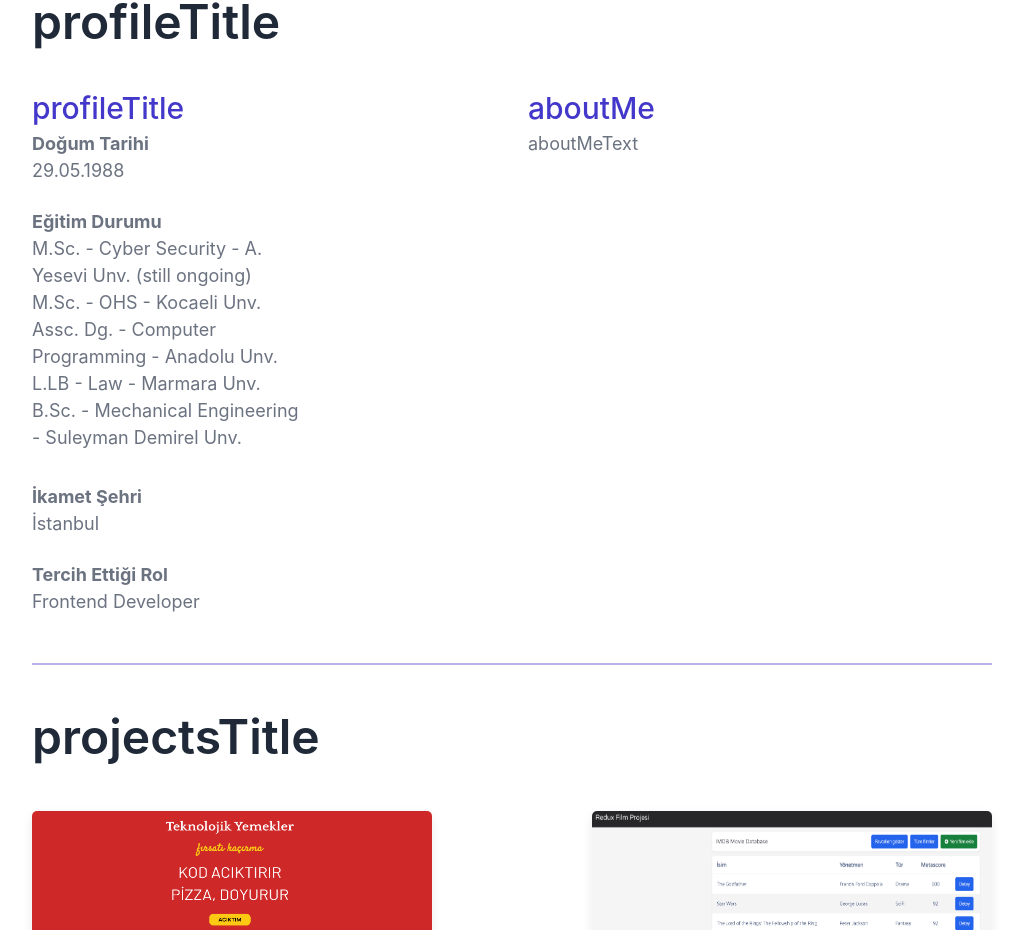
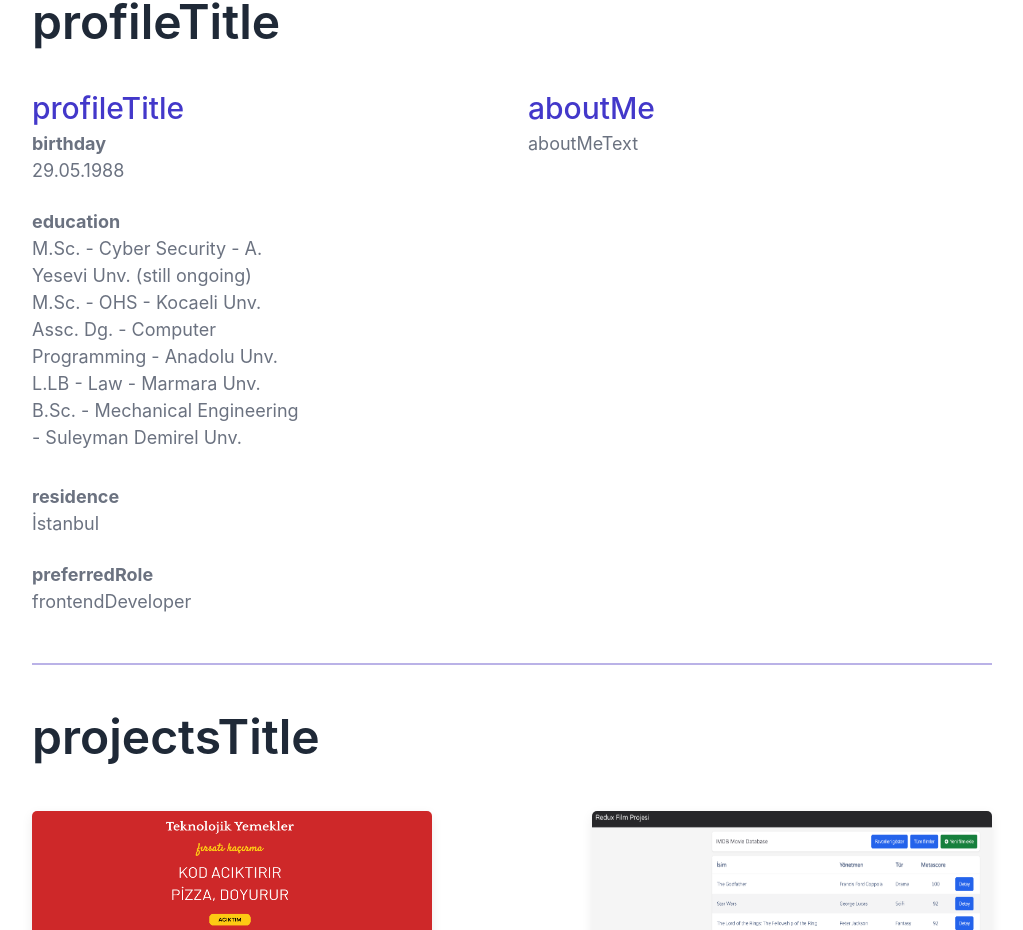
Before and after one commit to ibrahimfevzi/personal-portfolio, a React (Create React App) app: page / in a window 1280 px wide. Shown: the part 851-1781 px from the top of the page, without its empty margins (128-1151 px from the left). Built offline with nearby package versions, Linux system fonts and the light colour scheme; the HTML template or start-up script is replaced by a standard one; a web font is replaced by a local one.

Commit message:
polished

```diff
--- a/src/components/Profile.js
+++ b/src/components/Profile.js
@@ -15,12 +15,12 @@ const Profile = () => {
           <div className="profileInfo">
             <div className="profileInfoItemSol">
               <div className="profileInfoItem">
-                <p>Doğum Tarihi</p>
+                <p>{t("birthday")}</p>
                 <p>29.05.1988</p>
                 <br />
               </div>
               <div className="profileInfoItem">
-                <p>Eğitim Durumu</p>
+                <p>{t("education")}</p>
                 <p>M.Sc. - Cyber Security - A. Yesevi Unv. (still ongoing)</p>
                 <p>M.Sc. - OHS - Kocaeli Unv.</p>
                 <p>Assc. Dg. - Computer Programming - Anadolu Unv.</p>
@@ -30,14 +30,14 @@ const Profile = () => {
             </div>
             <div className="profileInfoItemSag">
               <div className="profileInfoItem">
-                <p>İkamet Şehri</p>
+                <p>{t("residence")}</p>
                 <p>İstanbul</p>
                 <br />
               </div>
 
               <div className="profileInfoItem">
-                <p>Tercih Ettiği Rol</p>
-                <p>Frontend Developer</p>
+                <p>{t("preferredRole")}</p>
+                <p>{t("frontendDeveloper")}</p>
               </div>
             </div>
           </div>
```
Also changed, not shown: src/i18n.js (+10 -0 lines).
